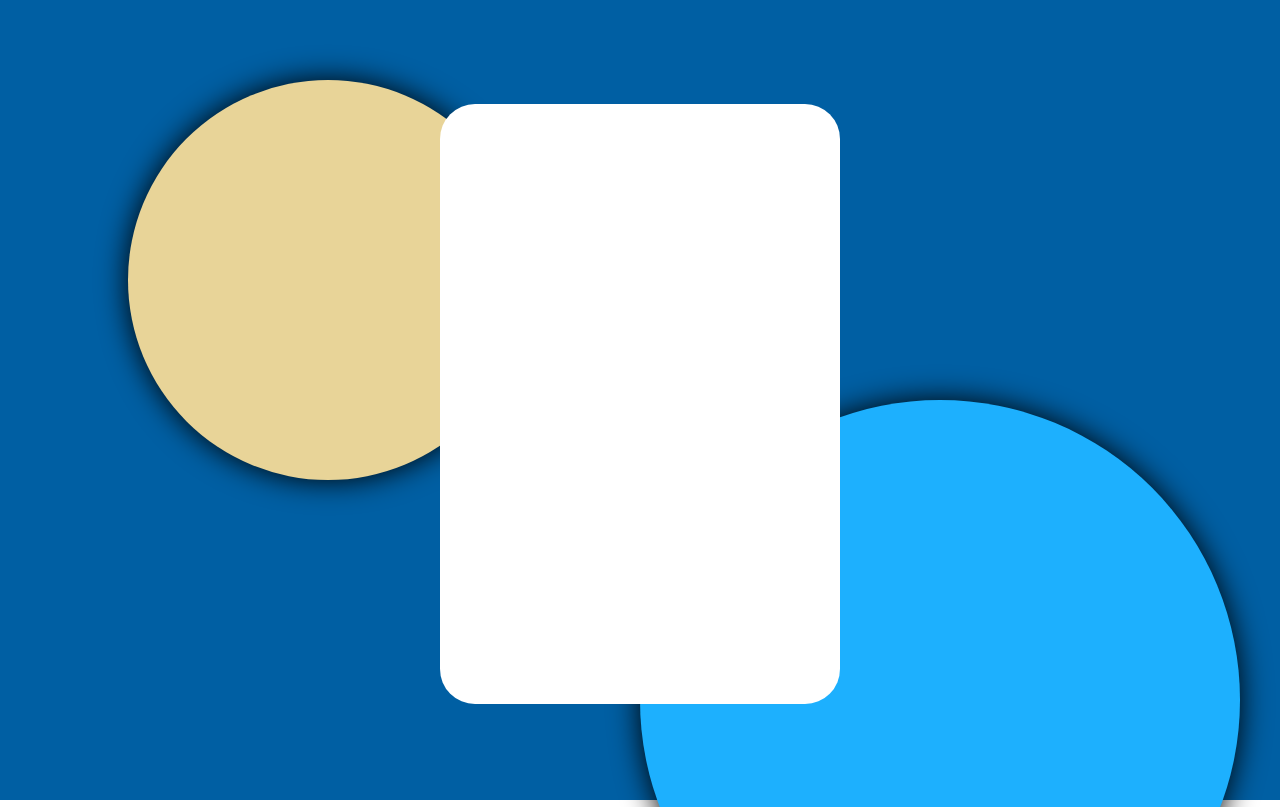
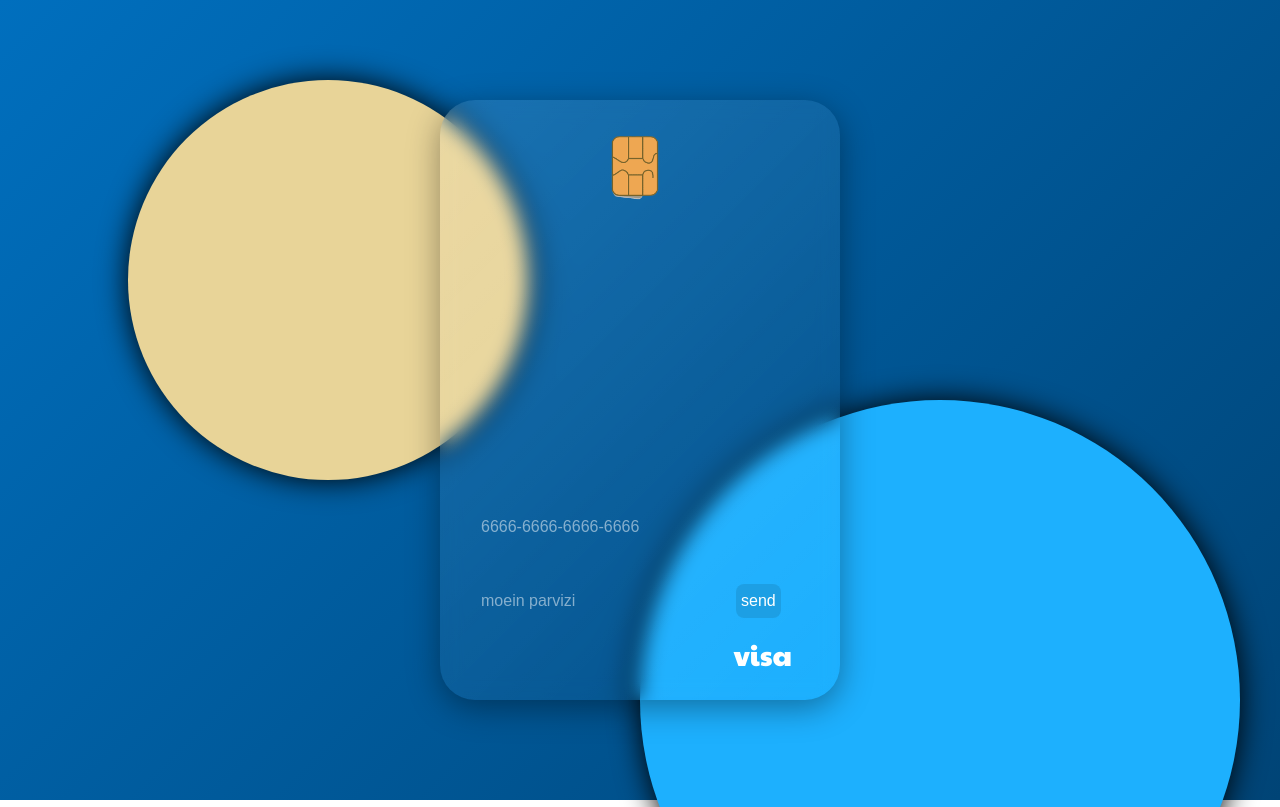
Before and after one commit to moeinparvizi/visa-card, a plain HTML site: page index.html in a window 1280 px wide. Shown: the top 807 px of the page. Drawn offline with Linux system fonts and the light colour scheme.

Commit message:
complated style of project

```diff
--- a/assets/styles/css/global.scss
+++ b/assets/styles/css/global.scss
@@ -1,4 +1,11 @@
 // moein parvizi : https://github.com/moeinparvizi
+
+// fonts
+@font-face {
+  font-family: 'visa';
+  src: url('../fonts/PaytoneOne-Regular.ttf');
+}
+
 // repetitious codes
 body{
   overflow: hidden;
@@ -15,9 +22,10 @@ body{
   }
 }
 
-//  ****************variable********************
+//  ****************variables********************
 // colors
-$bg : #005FA3;
+$bg1 : #006FBE;
+$bg2 : #004476;
 $big :#1DB0FE;
 $small : #E8D498;
 $w : #fff;
--- a/assets/styles/css/master.scss
+++ b/assets/styles/css/master.scss
@@ -1,11 +1,13 @@
 @import 'global';
 
 main {
-  background: $bg;
+  background: linear-gradient(135deg ,$bg1, $bg2);
+  font-family: 'visa';
+
   height: 100vh;
   overflow: hidden;
 
-  >*{
+  >*:not(div){
     position: absolute;
   }
   >span{
@@ -28,9 +30,60 @@ main {
     left: 50%;
   }
   >.glass{
-    background: $w;
+    background: linear-gradient(135deg , rgba(255,255,255,0.1), rgba(255,255,255,0));
+    backdrop-filter: blur(10px);
+    // for other browsers
+    -webkit-backdrop-filter: blur(10px);
+    box-shadow: 0 8px 32px 0 rgba(0,0,0,0.37);
+    border-radius: 35px;
     width: 400px;
     height: 600px;
-    border-radius: 35px;
+
+    >.glass-in{
+      width: 100%;
+      height: 100%;
+
+      >figure{
+        >img{
+          width: 100px;
+          transform: rotate(90deg);
+        }
+      }
+      >.glass-in-inputs{
+        position: absolute;
+        top: 65%;
+
+        >*:not(p){
+          margin: 20px;
+        }
+        >input{
+          border: none;
+          outline: none;
+          background: none;
+          border-radius: 8px;
+          padding: 5px;
+          font-family: Arial, "Helvetica Neue", Helvetica, sans-serif;
+          color: $w;
+
+          &:focus{
+            background: rgba(0,0,0,0.2);
+          }
+          &[type=button]{
+            background: rgba(0,0,0,0.1);
+            transition: .6s;
+
+            &:hover{
+              background: rgba(0,0,0,0.2);
+            }
+          }
+          &::placeholder{
+            color: rgba(255,255,255,0.5);
+          }
+        }
+        >p{
+          color: $w;
+        }
+      }
+    }
   }
 }
--- a/index.html
+++ b/index.html
@@ -16,7 +16,18 @@
     <span class="bigcircle"></span>
     <span class="smallcircle"></span>
 
-    <div class="glass p-1 mt-2">
+    <div class="glass p-3">
+      <div class="glass-in d-flex flex-column">
+        <figure class="container-fluid d-flex justify-content-center">
+          <img src="assets/images/chip.png" alt="chip of card">
+        </figure>
+        <div class="glass-in-inputs">
+          <input type="text" class="numb" placeholder="6666-6666-6666-6666">
+          <input type="text" class="name" placeholder="moein parvizi">
+          <input type="button" role="button" value="send">
+          <p class="text-end h3 px-5">visa</p>
+        </div>
+      </div>
     </div>
   </main>
 </body>
```
Also changed, not shown: assets/images/chip.png (added), assets/styles/css/master.css, 1 other file.
